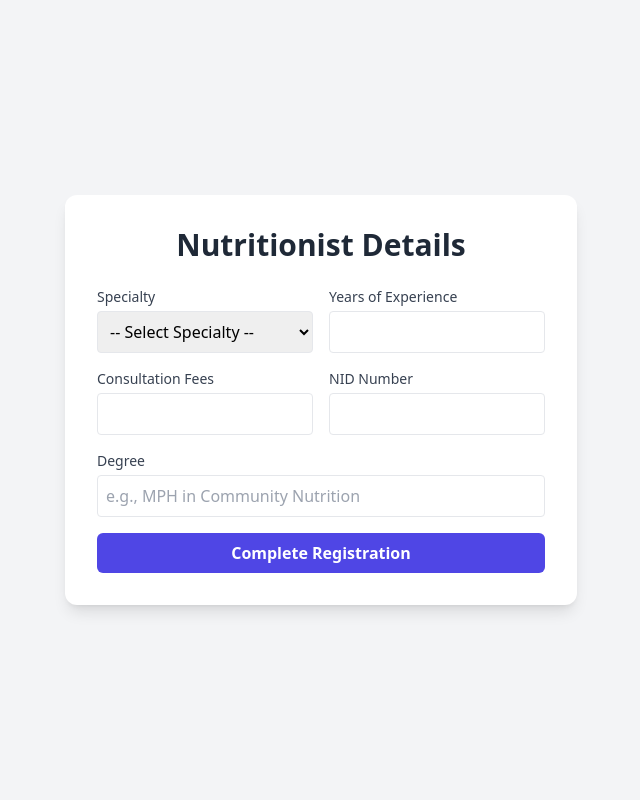
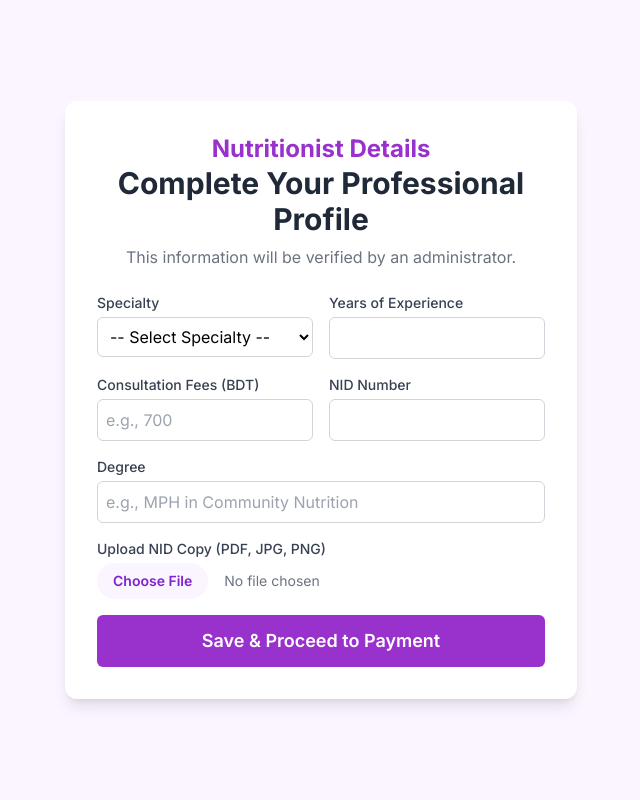
Before and after one commit to kazrkb/care-plus, a PHP site: page /nutritionistDetailsForm.php in a window 1280 px wide. Shown: the whole page, without its empty margins (319-959 px from the left). Run offline with PHP 8.4, Linux system fonts and the light colour scheme; a user stored in the database is signed in; some libraries are stand-ins or nearby versions.

Commit message:
add some changes

```diff
--- a/nutritionistDetailsForm.php
+++ b/nutritionistDetailsForm.php
@@ -1,43 +1,68 @@
 <?php
 session_start();
+$conn = require_once 'config.php';
 
 // Protect this page
-if (!isset($_SESSION['pending_user_id']) || $_SESSION['pending_user_role'] !== 'Nutritionist') {
-    header("Location: register.php");
+if (!isset($_SESSION['pending_user_id']) || !isset($_SESSION['pending_user_role']) || $_SESSION['pending_user_role'] !== 'Nutritionist') {
+    header("Location: login.php");
     exit();
-}
-
-// --- Database Connection ---
-$host = "localhost";
-$username = "root";
-$password = "";
-$database = "healthcare";
-
-$conn = new mysqli($host, $username, $password, $database);
-if ($conn->connect_error) {
-    die("Connection failed: " . $conn->connect_error);
 }
 
 $userID = $_SESSION['pending_user_id'];
 $errorMsg = "";
 
 if ($_SERVER["REQUEST_METHOD"] === "POST") {
-    $sql = "UPDATE Nutritionist SET specialty=?, yearsOfExp=?, consultationFees=?, nidNumber=?, degree=? WHERE nutritionistID=?";
+    $nidCopyURL = null; // Initialize as null
+
+    // --- Handle NID File Upload ---
+    if (isset($_FILES["nid_copy"]) && $_FILES["nid_copy"]["error"] === UPLOAD_ERR_OK) {
+        $uploadDir = "uploads/docs/";
+        if (!is_dir($uploadDir)) {
+            mkdir($uploadDir, 0777, true);
+        }
+        $filename = "nid_nutritionist_" . $userID . "_" . time() . "_" . basename($_FILES["nid_copy"]["name"]);
+        $uploadPath = $uploadDir . $filename;
+
+        // Ensure the uploaded file is an image or PDF
+        $allowedTypes = ['jpg', 'jpeg', 'png', 'pdf'];
+        $fileType = strtolower(pathinfo($uploadPath, PATHINFO_EXTENSION));
+        if (in_array($fileType, $allowedTypes)) {
+            if (move_uploaded_file($_FILES["nid_copy"]["tmp_name"], $uploadPath)) {
+                $nidCopyURL = $uploadPath;
+            } else {
+                $errorMsg = "Sorry, there was an error uploading your NID file.";
+            }
+        } else {
+            $errorMsg = "Invalid file type. Please upload a JPG, PNG, or PDF.";
+        }
+    } else {
+        $errorMsg = "NID Copy is a required document.";
+    }
+
+    if (empty($errorMsg)) {
+        // Prepare to update the database
+        $sql = "UPDATE Nutritionist SET specialty=?, yearsOfExp=?, consultationFees=?, nidNumber=?, degree=?, nidCopyURL=? WHERE nutritionistID=?";
         $stmt = $conn->prepare($sql);
-    $stmt->bind_param("sidsis",
-        $_POST['specialty'], $_POST['yearsOfExp'], $_POST['consultationFees'],
-        $_POST['nidNumber'], $_POST['degree'], $userID
+
+        // --- FIXED: Removed the extra space in the type string from "sids ssi" to "sidsssi" ---
+        $stmt->bind_param("sidsssi",
+            $_POST['specialty'],
+            $_POST['yearsOfExp'],
+            $_POST['consultationFees'],
+            $_POST['nidNumber'],
+            $_POST['degree'],
+            $nidCopyURL,
+            $userID
         );
 
         if ($stmt->execute()) {
-        unset($_SESSION['pending_user_id']);
-        unset($_SESSION['pending_user_role']);
-        header("Location: login.php?registered=success");
+            header("Location: payment.php");
             exit();
         } else {
             $errorMsg = "Failed to update profile. Please try again.";
         }
         $stmt->close();
+    }
 }
 $conn->close();
 ?>
@@ -47,15 +72,30 @@ $conn->close();
     <meta charset="UTF-8">
     <title>Complete Your Nutritionist Profile - CarePlus</title>
     <script src="https://cdn.tailwindcss.com"></script>
+    <link href="https://fonts.googleapis.com/css2?family=Inter:wght@400;500;600;700&display=swap" rel="stylesheet">
+    <style>
+        body { font-family: 'Inter', sans-serif; }
+        .bg-dark-orchid { background-color: #9932CC; }
+        .text-dark-orchid { color: #9932CC; }
+    </style>
 </head>
-<body class="flex items-center justify-center min-h-screen bg-gray-100">
+<body class="bg-purple-50 flex items-center justify-center min-h-screen p-4">
     <div class="bg-white p-8 rounded-xl shadow-lg w-full max-w-lg">
-        <h2 class="text-3xl font-bold text-center mb-6 text-gray-800">Nutritionist Details</h2>
-        <form action="nutritionistDetailsForm.php" method="POST" class="space-y-4">
+        <div class="text-center mb-6">
+            <h1 class="text-2xl font-bold text-dark-orchid">Nutritionist Details</h1>
+            <h2 class="text-3xl font-bold text-gray-800">Complete Your Professional Profile</h2>
+            <p class="text-gray-500 mt-2">This information will be verified by an administrator.</p>
+        </div>
+
+        <?php if ($errorMsg): ?>
+            <div class="mb-4 p-3 bg-red-100 text-red-700 rounded-md"><?php echo $errorMsg; ?></div>
+        <?php endif; ?>
+
+        <form action="nutritionistDetailsForm.php" method="POST" class="space-y-4" enctype="multipart/form-data">
             <div class="grid grid-cols-1 md:grid-cols-2 gap-4">
                 <div>
                     <label class="block text-sm font-medium text-gray-700">Specialty</label>
-                    <select name="specialty" class="w-full mt-1 p-2 border rounded">
+                    <select name="specialty" required class="w-full mt-1 p-2 border rounded-md bg-white border-gray-300 focus:ring-purple-500 focus:border-purple-500">
                         <option value="">-- Select Specialty --</option>
                         <option value="Weight Management">Weight Management</option>
                         <option value="Sports Nutrition">Sports Nutrition</option>
@@ -64,13 +104,29 @@ $conn->close();
                         <option value="Public Health Nutrition">Public Health Nutrition</option>
                     </select>
                 </div>
-                <div><label class="block text-sm font-medium text-gray-700">Years of Experience</label><input type="number" name="yearsOfExp" class="w-full mt-1 p-2 border rounded"></div>
-                <div><label class="block text-sm font-medium text-gray-700">Consultation Fees</label><input type="text" name="consultationFees" class="w-full mt-1 p-2 border rounded"></div>
-                <div><label class="block text-sm font-medium text-gray-700">NID Number</label><input type="text" name="nidNumber" class="w-full mt-1 p-2 border rounded"></div>
-                <div class="md:col-span-2"><label class="block text-sm font-medium text-gray-700">Degree</label><input type="text" name="degree" placeholder="e.g., MPH in Community Nutrition" class="w-full mt-1 p-2 border rounded"></div>
+                <div>
+                    <label class="block text-sm font-medium text-gray-700">Years of Experience</label>
+                    <input type="number" name="yearsOfExp" required class="w-full mt-1 p-2 border rounded-md border-gray-300 focus:ring-purple-500 focus:border-purple-500">
                 </div>
-            <button type="submit" class="w-full mt-6 py-2 px-4 bg-indigo-600 text-white rounded-md font-semibold hover:bg-indigo-700 transition">
-                Complete Registration
+                <div>
+                    <label class="block text-sm font-medium text-gray-700">Consultation Fees (BDT)</label>
+                    <input type="number" step="0.01" name="consultationFees" required placeholder="e.g., 700" class="w-full mt-1 p-2 border rounded-md border-gray-300 focus:ring-purple-500 focus:border-purple-500">
+                </div>
+                <div>
+                    <label class="block text-sm font-medium text-gray-700">NID Number</label>
+                    <input type="text" name="nidNumber" required class="w-full mt-1 p-2 border rounded-md border-gray-300 focus:ring-purple-500 focus:border-purple-500">
+                </div>
+                <div class="md:col-span-2">
+                    <label class="block text-sm font-medium text-gray-700">Degree</label>
+                    <input type="text" name="degree" required placeholder="e.g., MPH in Community Nutrition" class="w-full mt-1 p-2 border rounded-md border-gray-300 focus:ring-purple-500 focus:border-purple-500">
+                </div>
+                <div class="md:col-span-2">
+                    <label class="block text-sm font-medium text-gray-700">Upload NID Copy (PDF, JPG, PNG)</label>
+                    <input type="file" name="nid_copy" required accept=".pdf,.jpg,.jpeg,.png" class="w-full text-sm text-gray-500 file:mr-4 file:py-2 file:px-4 file:rounded-full file:border-0 file:text-sm file:font-semibold file:bg-purple-50 file:text-purple-700 hover:file:bg-purple-100 mt-1">
+                </div>
+            </div>
+            <button type="submit" class="w-full mt-6 py-3 px-4 bg-dark-orchid text-white rounded-md font-semibold hover:bg-purple-700 transition text-lg">
+                Save & Proceed to Payment
             </button>
         </form>
     </div>
```
Also changed, not shown: user_management.php (+28 -10 lines), 3 other files. Lines whose indentation alone changed are shown as unchanged.
